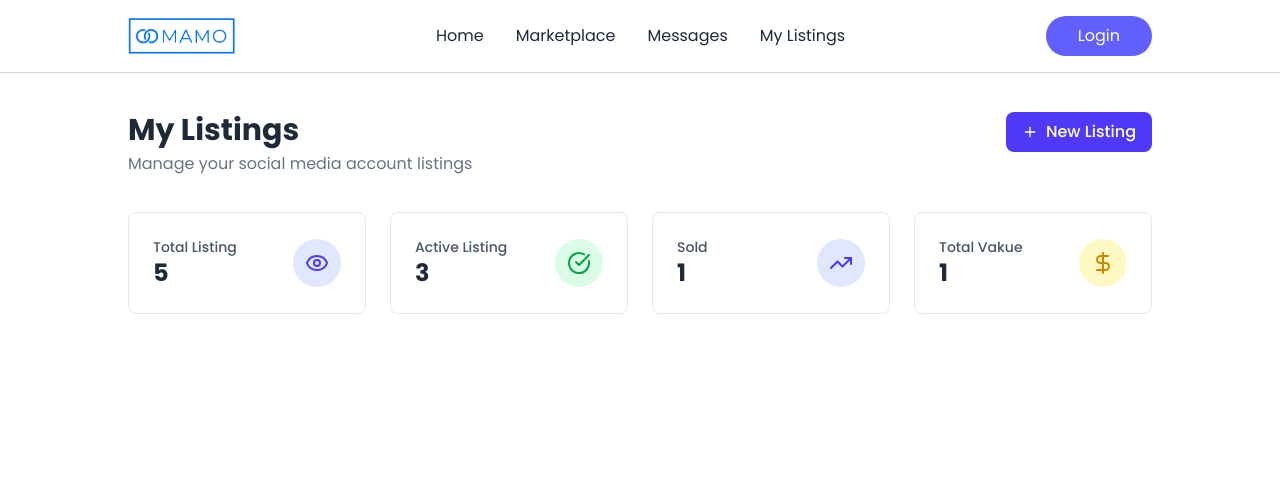
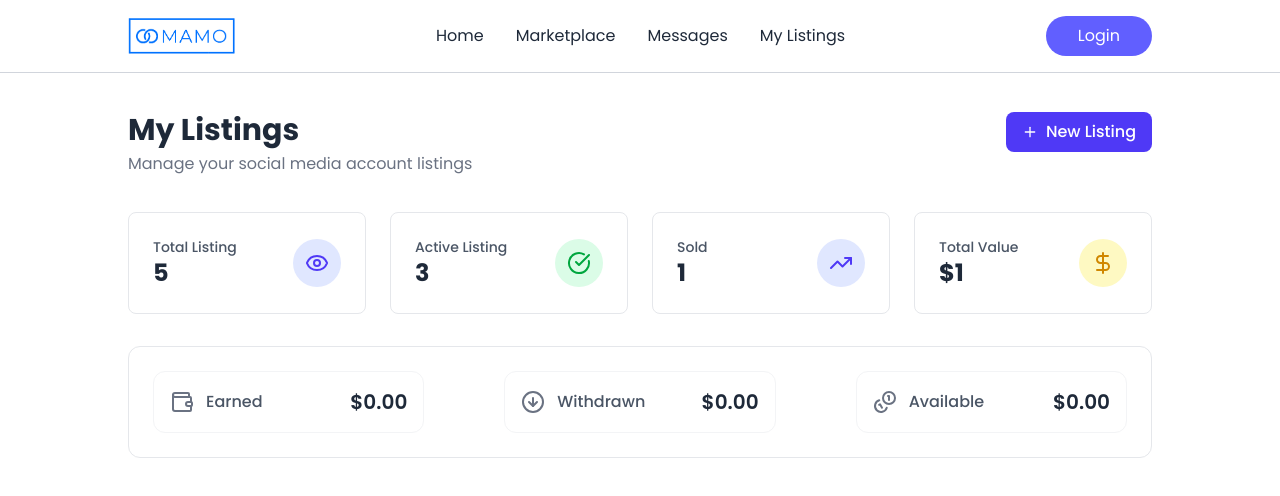
Before and after one commit to hari2617/MAMO, a React (Vite) app in the folder user/: page /my-listings in a window 1280 px wide. Shown: the top 496 px of the page. Built offline with nearby package versions, Linux system fonts and the light colour scheme; no server answers; a web font is replaced by a local one.

Commit message:
working on mylistingpage

```diff
--- a/user/src/pages/MyListings.jsx
+++ b/user/src/pages/MyListings.jsx
@@ -1,4 +1,4 @@
-import { CheckCircle, DollarSign, Eye, Plus, TrendingUp } from 'lucide-react';
+import { ArrowDownCircleIcon, CheckCircle, CoinsIcon, DollarSign, Eye, Plus, TrendingUp, WalletIcon } from 'lucide-react';
 import React from 'react'
 import { useSelector } from 'react-redux'
 import {useNavigate} from 'react-router-dom'
@@ -34,9 +34,51 @@ const MyListings = () => {
         <StatCard title='Total Listing' value={userListings.length} icon={<Eye className='size-6 text-indigo-600'/>} color='indigo'/>
         <StatCard title='Active Listing' value={activeListings} icon={<CheckCircle className='size-6 text-green-600'/>} color='green'/>
         <StatCard title='Sold' value={soldListings} icon={<TrendingUp className='size-6 text-indigo-600'/>} color='indigo'/>
-        <StatCard title='Total Vakue' value={soldListings} icon={<DollarSign className='size-6 text-yellow-600'/>} color='yellow'/>
+        <StatCard title='Total Value' value={`$${soldListings}`} icon={<DollarSign className='size-6 text-yellow-600'/>} color='yellow'/>
       </div>
 
+
+      {/*Balance sheet*/}
+      <div className='flex flex-col sm:flex-row mb-10 xl:gap-20 gap-4 border border-gray-200 p-6 justify-between bg-white rounded-xl'>
+
+        {
+          [ {label:'Earned',value:balance.earned,icon:WalletIcon},
+            {label:'Withdrawn',value:balance.withdrawn,icon:ArrowDownCircleIcon},
+            {label:'Available',value:balance.available,icon:CoinsIcon}
+          ].map((item,index)=>(
+            <div key={index} className='border rounded-xl border-gray-100 flex-1 p-4 flex justify-between items-center cursor-pointer'>
+              <div className='flex items-center gap-3'>
+                  <item.icon className='text-gray-500 w-6 h-6'/>
+                  <p className='text-md font-medium text-gray-600'>{item.label}</p>
+              </div>
+
+              <span className='font-semibold text-xl text-gray-800'>
+                ${item.value.toFixed(2)}
+              </span>
+            </div>
+          ))
+        }
+      </div>
+
+      {/*Listings*/}
+      {
+        userListings.length===0?
+        (
+          <div className='border border-gray-200 rounded-lg p-16 text-center '>
+              <div className='w-16 h-16 bg-gray-100 rounded-full flex items-center justify-center mx-auto mb-4'>
+                  <Plus className='size-8 text-gray-400'/>
+              </div>
+              <h3 className='text-xl font-medium mb-2 text-gray-800'>No Listings Yet</h3>
+              <p className='mb-5 text-gray-600 text-md'>start by creating your first listing</p>
+              <button onClick={()=>navigate('/create-listing')} className='rounded-lg bg-indigo-600 hover:bg-indigo-700 text-white font-medium px-6 py-2'>Create First Listing</button>
+          </div>
+        ):
+        (
+          <div>
+
+          </div>
+        )
+      }
     </div>
   )
 }
```
